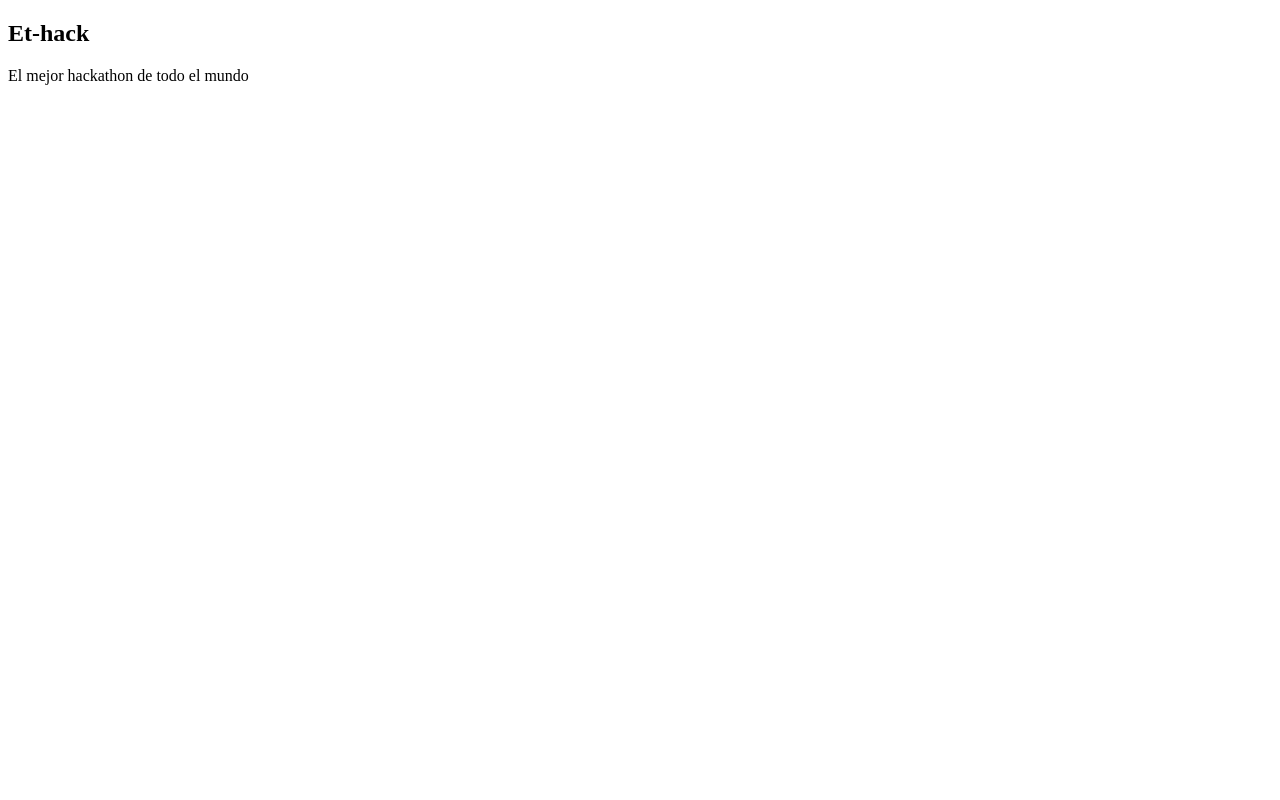
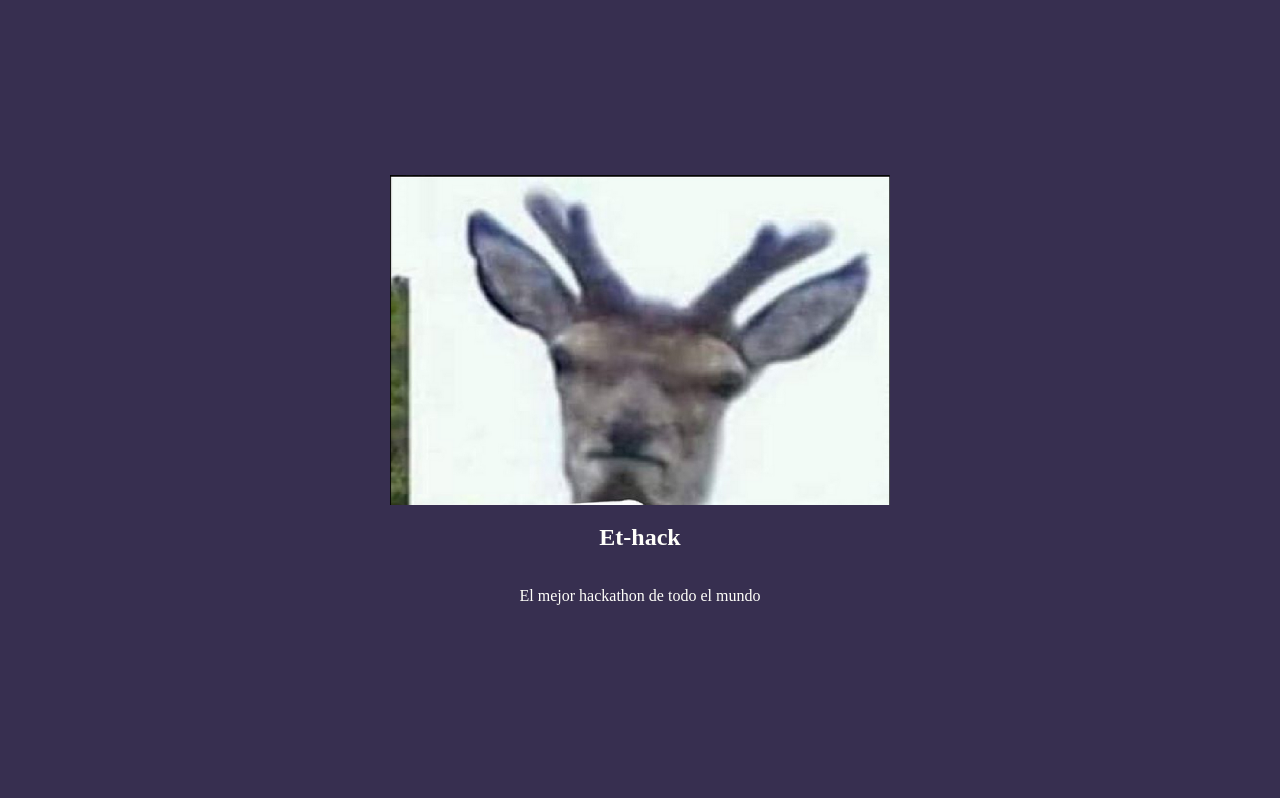
Before and after one commit to DanielCarrami/et-hack, an Angular app in the folder hack-frontend/: page / in a window 1280 px wide. Built offline with nearby package versions, Linux system fonts and the light colour scheme.

Commit message:
Landing page created

```diff
--- a/hack-frontend/src/app/landing-page/landing-page.component.html
+++ b/hack-frontend/src/app/landing-page/landing-page.component.html
@@ -1,2 +1,5 @@
-<h2>Et-hack</h2>
-<p>El mejor hackathon de  todo el mundo</p>
+<div class="landing-background">
+    <img src="assets/eshacker.PNG">
+    <h2>Et-hack</h2>
+    <p>El mejor hackathon de  todo el mundo</p>
+</div>
--- a/hack-frontend/src/app/landing-page/landing-page.component.scss
+++ b/hack-frontend/src/app/landing-page/landing-page.component.scss
@@ -0,0 +1,15 @@
+.landing-background{
+    background-color: #372f50;
+    color: #fffffa;
+    height: 100vh;
+    margin: -10px;
+    overflow: hidden;
+    display: flex;
+    align-items: center;
+    justify-content: center;
+    flex-direction: column;
+}
+
+img{
+    width: 500px;
+}
--- a/hack-frontend/src/index.html
+++ b/hack-frontend/src/index.html
@@ -7,7 +7,7 @@
   <meta name="viewport" content="width=device-width, initial-scale=1">
   <link rel="icon" type="image/x-icon" href="favicon.ico">
 </head>
-<body>
+<body style="overflow: hidden;">
   <app-root></app-root>
 </body>
 </html>
```
Also changed, not shown: hack-frontend/src/assets/eshacker.PNG (added).
